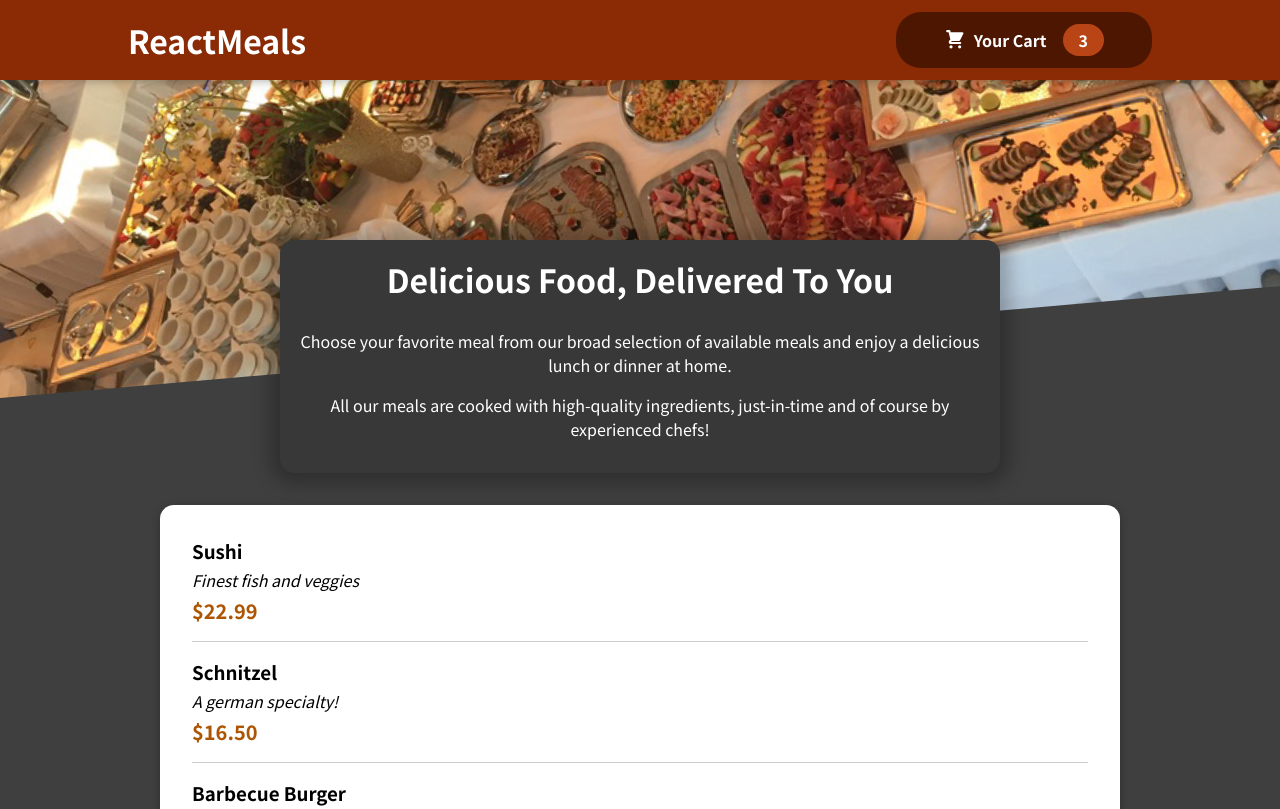
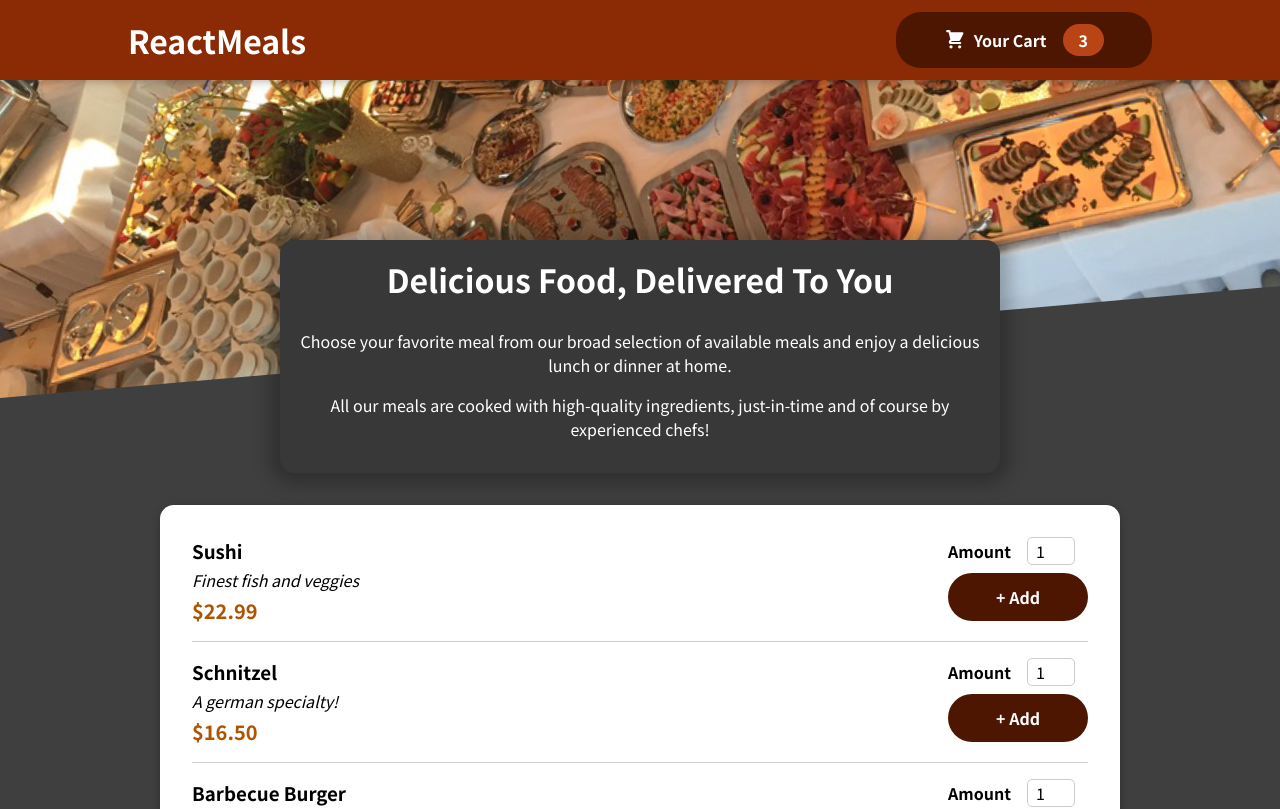
Before and after one commit to SarahKatherineFrancis/react-food-order, a React (Create React App) app: page / in a window 1280 px wide. Shown: the top 809 px of the page. Built offline with nearby package versions, Linux system fonts and the light colour scheme.

Commit message:
Add MealItemForm with Input component

```diff
--- a/src/components/Meals/AvailableMeals.js
+++ b/src/components/Meals/AvailableMeals.js
@@ -35,6 +35,7 @@
   const mealsList = DUMMY_MEALS.map((meal) => (
     <MealItem
       key={meal.id}
+      id={meal.id}
       name={meal.name}
       description={meal.description}
       price={meal.price}
--- a/src/components/Meals/MealItem/MealItem.js
+++ b/src/components/Meals/MealItem/MealItem.js
@@ -1,5 +1,6 @@
 import React from "react";
 import "./MealItem.css";
+import MealItemForm from "./MealItemForm";
 
 const MealItem = (props) => {
   const price = `$${props.price.toFixed(2)}`;
@@ -11,6 +12,9 @@
         <div className="description">{props.description}</div>
         <div className="price">{price}</div>
       </div>
+      <div>
+        <MealItemForm />
+      </div>
     </li>
   );
 };
--- /dev/null
+++ b/src/components/Meals/MealItem/MealItemForm.css
@@ -0,0 +1,20 @@
+.form {
+  text-align: right;
+}
+
+.form button {
+  font: inherit;
+  cursor: pointer;
+  background-color: #8a2b06;
+  border: 1px solid #8a2b06;
+  color: white;
+  padding: 0.25rem 2rem;
+  border-radius: 20px;
+  font-weight: bold;
+}
+
+.form button:hover,
+.form button:active {
+  background-color: #641e03;
+  border-color: #641e03;
+}
--- /dev/null
+++ b/src/components/Meals/MealItem/MealItemForm.js
@@ -0,0 +1,23 @@
+import React from "react";
+import Input from "../../UI/Input";
+
+const MealItemForm = (props) => {
+  return (
+    <form className="form">
+      <Input
+        label="Amount"
+        input={{
+          id: "amount_" + props.id,
+          type: "number",
+          min: "1",
+          max: "5",
+          step: "1",
+          defaultValue: "1",
+        }}
+      />
+      <button className="button">+ Add</button>
+    </form>
+  );
+};
+
+export default MealItemForm;
--- /dev/null
+++ b/src/components/UI/Input.css
@@ -0,0 +1,18 @@
+.input {
+  display: flex;
+  align-items: center;
+  margin-bottom: 0.5rem;
+}
+
+.input label {
+  font-weight: bold;
+  margin-right: 1rem;
+}
+
+.input input {
+  width: 3rem;
+  border-radius: 5px;
+  border: 1px solid #ccc;
+  font: inherit;
+  padding-left: 0.5rem;
+}
--- /dev/null
+++ b/src/components/UI/Input.js
@@ -0,0 +1,14 @@
+import React from "react";
+
+import "./Input.css";
+
+const Input = (props) => {
+  return (
+    <div className="input">
+      <label htmlFor={props.input.id}>{props.label}</label>
+      <input {...props.input} />
+    </div>
+  );
+};
+
+export default Input;
```
